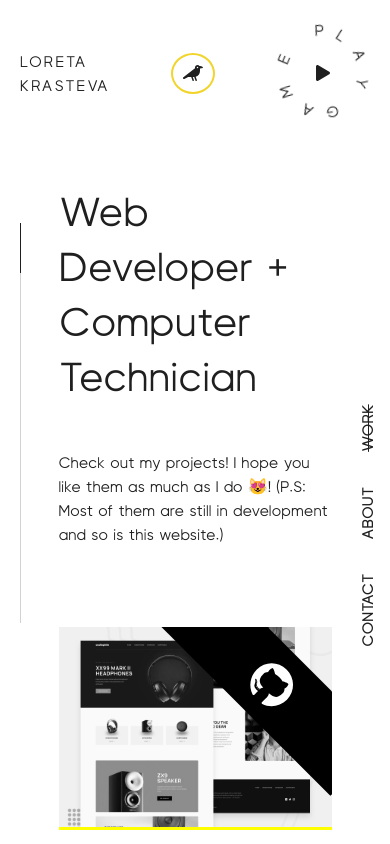
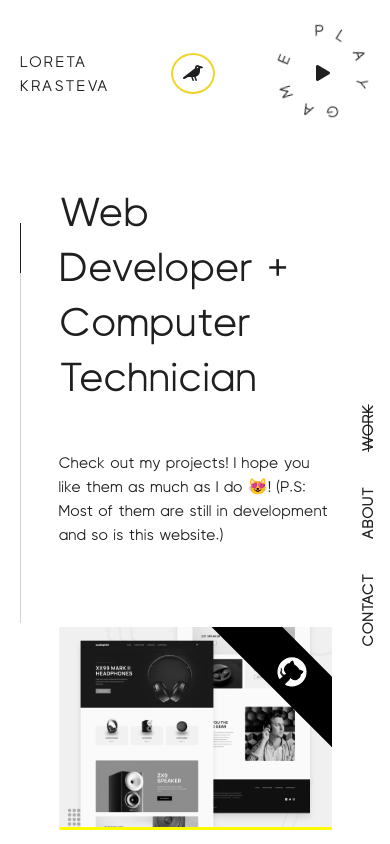
Before and after one commit to loretta-arineva/main-portfolio, a React (Create React App) app: page / in a window 390 px wide. Shown: the top 844 px of the page. Built offline with nearby package versions, Linux system fonts and the light colour scheme.

Commit message:
Added github ribbon styles for mobile

```diff
--- a/src/assets/scss/7-queries/_mediaQueries.scss
+++ b/src/assets/scss/7-queries/_mediaQueries.scss
@@ -91,6 +91,25 @@
     }
 }
 
+@media screen and (max-width: 675px) {
+    .project {
+        .github-ribbon {
+            height: 70px;
+            font-size: 35px;
+        }
+    }
+}
+
+@media screen and (max-width: 510px) {
+    .project {
+        .github-ribbon {
+            height: 50px;
+            right: -80px;
+            font-size: 30px;
+        }
+    }
+}
+
 @media screen and (min-width: 990px) {
     h1 {
         font-size: 105px;
@@ -165,10 +184,6 @@
         font-size: 155px;
     }
 
-    #hero {
-
-        .project {}
-    }
 }
 
 @media screen and (max-width: 1550px) {
```
